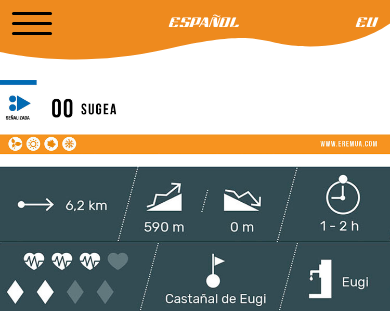
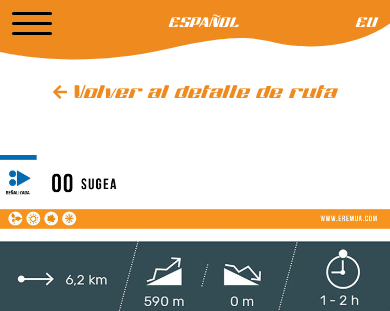
Before and after one commit to nagudo/eremua, a plain HTML site: page route-iframe.html in a window 390 px wide. Shown: the top 311 px of the page. Drawn offline with Linux system fonts and the light colour scheme; some packages are replaced by stand-ins of ours; files whose address does not match are found by name.

Commit message:
Added back button to iframe detail screen

```diff
--- a/route-iframe.html
+++ b/route-iframe.html
@@ -71,6 +71,8 @@
         </div>
         <!-- END TODO -->
         <div class="l-page u-text--center about__wrapper">
+            <a class="c-button c-button--simple" href="route-detail.html"> <span class="fas fa-arrow-left"></span> Volver al detalle de ruta</a>
+            <div class="u-clear--m"></div>
             <div class="l-page__item--out">
                 <img src="img/routebar/route-bar.jpg" alt="Detalles sugea" title="Detalles Sugea" />
             </div>
```
